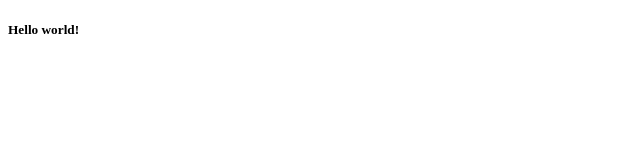
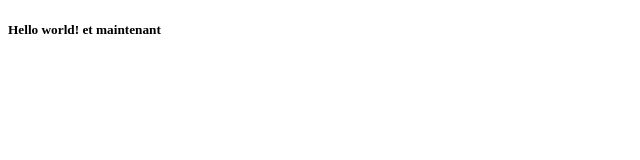
Before and after one commit to MadeInFck/projet7-oc-frontend, a Vue app: page / in a window 1280 px wide. Shown: the top 160 px of the page, without its empty margins (0-640 px from the left). Built offline with nearby package versions, Linux system fonts and the light colour scheme.

Commit message:
essai commit VS code

```diff
--- a/src/App.vue
+++ b/src/App.vue
@@ -1,6 +1,6 @@
 <template>
   <div id="app">
-    <h5> Hello world!</h5>
+    <h5> Hello world! et maintenant</h5>
   </div>
 </template>
 
```
